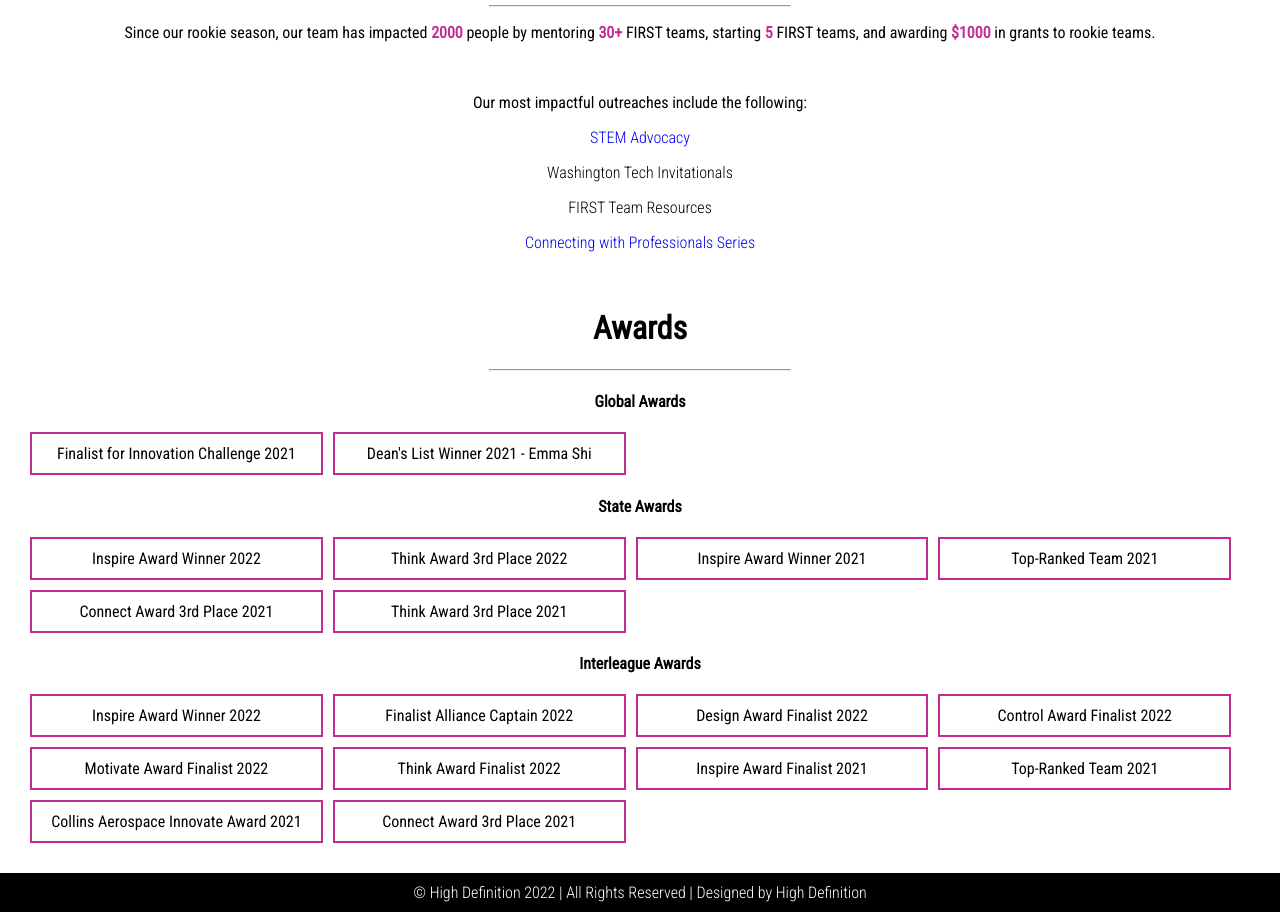
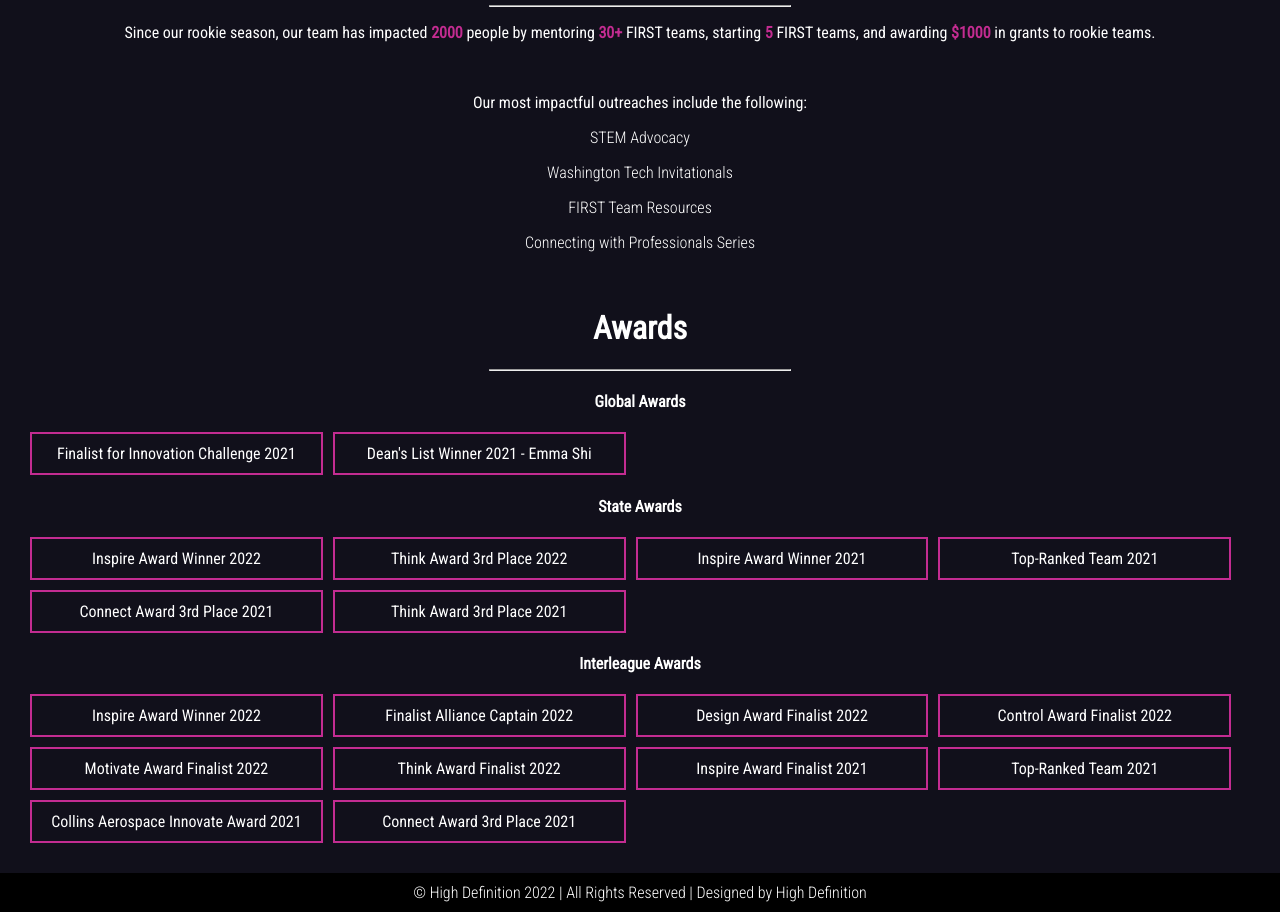
Before and after one commit to HiiDeff/HighDefinition.github.io, a Next.js app: page /accomplishments in a window 1280 px wide. Shown: the part 920-1832 px from the top of the page. Built offline with nearby package versions, Linux system fonts and the light colour scheme.

Commit message:
switched from light to dark

```diff
--- a/pages/accomplishments.js
+++ b/pages/accomplishments.js
@@ -19,10 +19,10 @@ export default function Accomplishments() {
           <br />
 
           <p>Our most impactful outreaches include the following:</p>
-          <p className="light"><a href="https://advocacy.everstem.org/" target="_blank" style={{textDecoration: 'none'}}>STEM Advocacy</a></p>
+          <p className="light"><a href="https://advocacy.everstem.org/" target="_blank" style={{textDecoration: 'none', color: 'white'}}>STEM Advocacy</a></p>
           <p className="light">Washington Tech Invitationals</p>
           <p className="light"><Link href="/resources"><p style={{textDecoration: 'none', cursor: 'pointer'}}>FIRST Team Resources</p></Link></p>
-          <p className="light"><a href="https://www.youtube.com/c/EverstemEducation" target="_blank"  style={{textDecoration: 'none'}}>Connecting with Professionals Series</a></p>
+          <p className="light"><a href="https://www.youtube.com/c/EverstemEducation" target="_blank"  style={{textDecoration: 'none', color: 'white'}}>Connecting with Professionals Series</a></p>
         </div>
 
         <div className="section">
--- a/pages/index.js
+++ b/pages/index.js
@@ -21,7 +21,7 @@ export default function Index() {
 
       <div className="Index">
         <div className="section">
-          <div className="row" style={{margin: 10, padding: 10, backgroundColor: '#ddd', borderRadius: 10}}>
+          <div className="row" style={{margin: 10, padding: 10, backgroundColor: '#333', borderRadius: 10}}>
             <div className="column" style={{display: 'flex', justifyContent: 'center', alignItems: 'center'}}>
               <img src={require(`/public/images/TeamPicture.png`).default.src} width="80%" />
             </div>
--- a/scss/_vars.scss
+++ b/scss/_vars.scss
@@ -3,5 +3,6 @@ $highlightpurple: rgb(255, 195, 236);
 $purpleTransparent: rgb(195, 44, 145, 0.7);
 $gray: rgb(54, 54, 54);
 $black: rgb(0, 0, 0);
+$darkblue: rgb(17, 16, 27);
 $white: rgb(255, 255, 255);
 $transwhite: rgba(255, 255, 255, 0.438);
--- a/scss/pages.scss
+++ b/scss/pages.scss
@@ -130,7 +130,7 @@
     }
 
     .grid-item {
-        background-color: rgb(235, 235, 235);
+        background-color: #333;
         padding: 5px;
         padding-bottom: 20px;
 
@@ -160,7 +160,7 @@
     }
 
     .eventsection {
-        background-color: rgb(245, 245, 245);
+        background-color: #333;
         padding: 10px;
         margin: 10px;
         border-radius: 10px;
@@ -178,7 +178,7 @@
 
     th {
         font-weight: 300;
-        background-color: $highlightpurple;
+        background-color: $purple;
     }
 
     td, th {
--- a/scss/styles.scss
+++ b/scss/styles.scss
@@ -4,6 +4,8 @@ html, body {
     margin: 0;
     padding: 0;
     font-family: 'Roboto Condensed', 'Roboto', Arial, Helvetica, sans-serif;
+    background-color: $darkblue;
+    color: $white;
 }
 
 ::-moz-selection {
```
